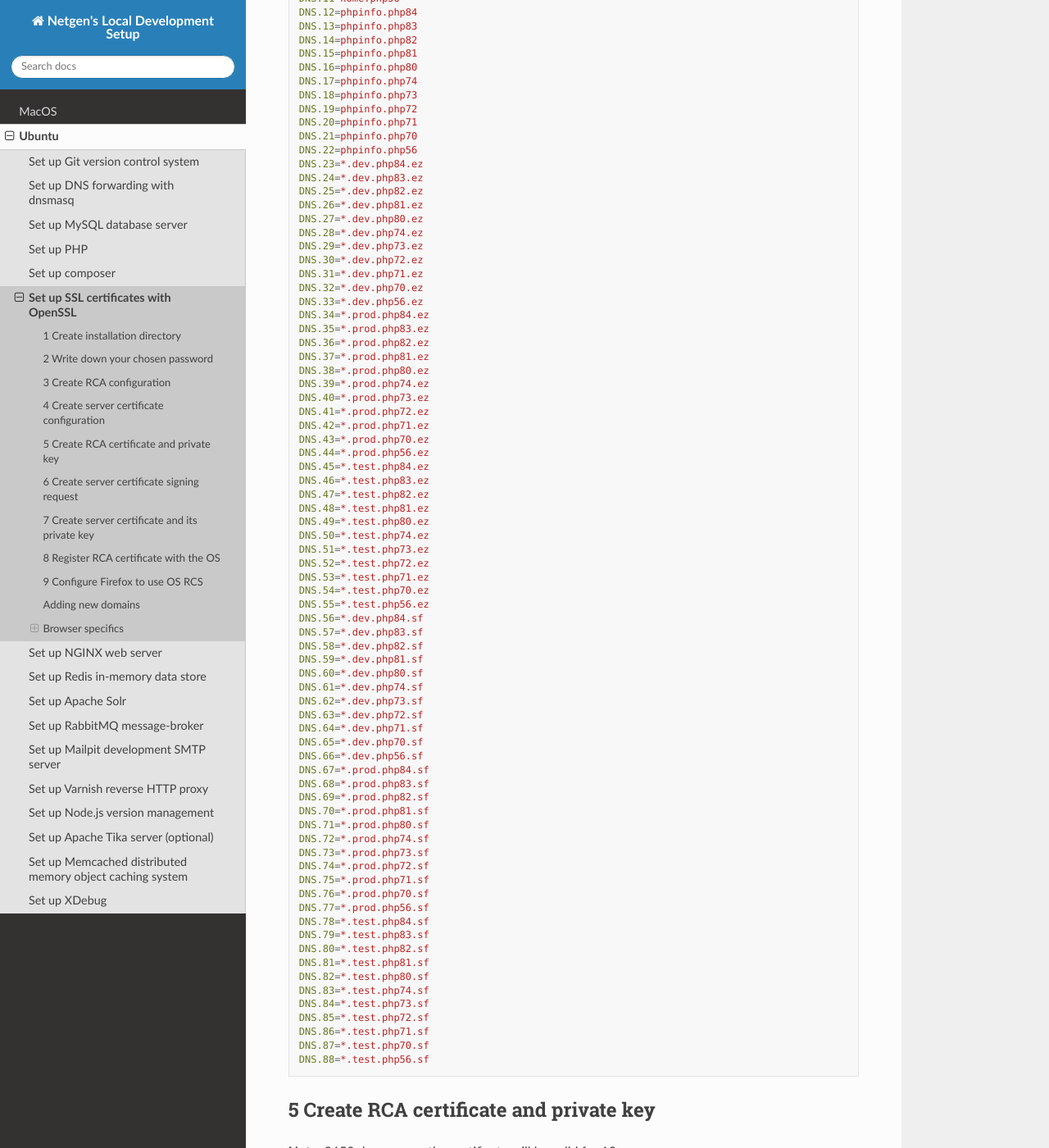
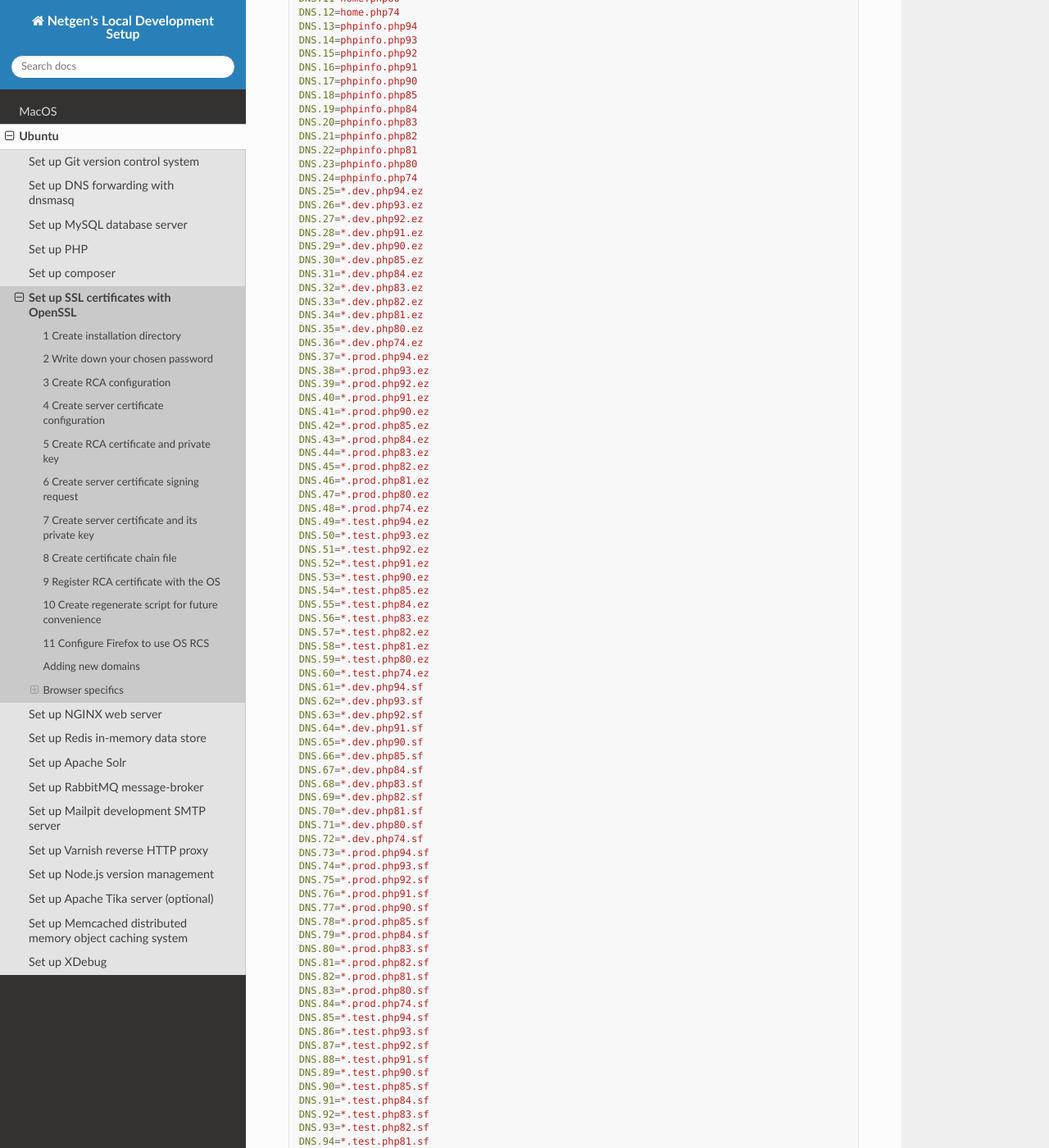
Before and after one commit to netgen/local-development-setup, a Sphinx documentation site: the page built from docs/source/ubuntu/ssl.rst, in a window 1280 px wide and 1400 px high, scrolled down 1592 px. Shown: the whole window at 82% size. Built offline with Sphinx 7.4.7 and the Read the Docs theme 3.1.0, drawn with Linux system fonts in a browser that asks for light colours; formulas are drawn with MathJax 3; some of the changed text lies outside the part shown.

Commit message:
P7A-174: update ALT names, add create certificate chain and regenerate script

```diff
--- a/docs/source/ubuntu/ssl.rst
+++ b/docs/source/ubuntu/ssl.rst
@@ -71,94 +71,102 @@ Create ``~/ssl/server.conf`` file with the following content:
    subjectAltName=@alt_names
 
    [alt_names]
-   DNS.1=home.php84
-   DNS.2=home.php83
-   DNS.3=home.php82
-   DNS.4=home.php81
-   DNS.5=home.php80
-   DNS.6=home.php74
-   DNS.7=home.php73
-   DNS.8=home.php72
-   DNS.9=home.php71
-   DNS.10=home.php70
-   DNS.11=home.php56
-   DNS.12=phpinfo.php84
-   DNS.13=phpinfo.php83
-   DNS.14=phpinfo.php82
-   DNS.15=phpinfo.php81
-   DNS.16=phpinfo.php80
-   DNS.17=phpinfo.php74
-   DNS.18=phpinfo.php73
-   DNS.19=phpinfo.php72
-   DNS.20=phpinfo.php71
-   DNS.21=phpinfo.php70
-   DNS.22=phpinfo.php56
-   DNS.23=*.dev.php84.ez
-   DNS.24=*.dev.php83.ez
-   DNS.25=*.dev.php82.ez
-   DNS.26=*.dev.php81.ez
-   DNS.27=*.dev.php80.ez
-   DNS.28=*.dev.php74.ez
-   DNS.29=*.dev.php73.ez
-   DNS.30=*.dev.php72.ez
-   DNS.31=*.dev.php71.ez
-   DNS.32=*.dev.php70.ez
-   DNS.33=*.dev.php56.ez
-   DNS.34=*.prod.php84.ez
-   DNS.35=*.prod.php83.ez
-   DNS.36=*.prod.php82.ez
-   DNS.37=*.prod.php81.ez
-   DNS.38=*.prod.php80.ez
-   DNS.39=*.prod.php74.ez
-   DNS.40=*.prod.php73.ez
-   DNS.41=*.prod.php72.ez
-   DNS.42=*.prod.php71.ez
-   DNS.43=*.prod.php70.ez
-   DNS.44=*.prod.php56.ez
-   DNS.45=*.test.php84.ez
-   DNS.46=*.test.php83.ez
-   DNS.47=*.test.php82.ez
-   DNS.48=*.test.php81.ez
-   DNS.49=*.test.php80.ez
-   DNS.50=*.test.php74.ez
-   DNS.51=*.test.php73.ez
-   DNS.52=*.test.php72.ez
-   DNS.53=*.test.php71.ez
-   DNS.54=*.test.php70.ez
-   DNS.55=*.test.php56.ez
-   DNS.56=*.dev.php84.sf
-   DNS.57=*.dev.php83.sf
-   DNS.58=*.dev.php82.sf
-   DNS.59=*.dev.php81.sf
-   DNS.60=*.dev.php80.sf
-   DNS.61=*.dev.php74.sf
-   DNS.62=*.dev.php73.sf
-   DNS.63=*.dev.php72.sf
-   DNS.64=*.dev.php71.sf
-   DNS.65=*.dev.php70.sf
-   DNS.66=*.dev.php56.sf
-   DNS.67=*.prod.php84.sf
-   DNS.68=*.prod.php83.sf
-   DNS.69=*.prod.php82.sf
-   DNS.70=*.prod.php81.sf
-   DNS.71=*.prod.php80.sf
-   DNS.72=*.prod.php74.sf
-   DNS.73=*.prod.php73.sf
-   DNS.74=*.prod.php72.sf
-   DNS.75=*.prod.php71.sf
-   DNS.76=*.prod.php70.sf
-   DNS.77=*.prod.php56.sf
-   DNS.78=*.test.php84.sf
-   DNS.79=*.test.php83.sf
-   DNS.80=*.test.php82.sf
-   DNS.81=*.test.php81.sf
-   DNS.82=*.test.php80.sf
-   DNS.83=*.test.php74.sf
-   DNS.84=*.test.php73.sf
-   DNS.85=*.test.php72.sf
-   DNS.86=*.test.php71.sf
-   DNS.87=*.test.php70.sf
-   DNS.88=*.test.php56.sf
+   DNS.1=home.php94
+   DNS.2=home.php93
+   DNS.3=home.php92
+   DNS.4=home.php91
+   DNS.5=home.php90
+   DNS.6=home.php85
+   DNS.7=home.php84
+   DNS.8=home.php83
+   DNS.9=home.php82
+   DNS.10=home.php81
+   DNS.11=home.php80
+   DNS.12=home.php74
+   DNS.13=phpinfo.php94
+   DNS.14=phpinfo.php93
+   DNS.15=phpinfo.php92
+   DNS.16=phpinfo.php91
+   DNS.17=phpinfo.php90
+   DNS.18=phpinfo.php85
+   DNS.19=phpinfo.php84
+   DNS.20=phpinfo.php83
+   DNS.21=phpinfo.php82
+   DNS.22=phpinfo.php81
+   DNS.23=phpinfo.php80
+   DNS.24=phpinfo.php74
+   DNS.25=*.dev.php94.ez
+   DNS.26=*.dev.php93.ez
+   DNS.27=*.dev.php92.ez
+   DNS.28=*.dev.php91.ez
+   DNS.29=*.dev.php90.ez
+   DNS.30=*.dev.php85.ez
+   DNS.31=*.dev.php84.ez
+   DNS.32=*.dev.php83.ez
+   DNS.33=*.dev.php82.ez
+   DNS.34=*.dev.php81.ez
+   DNS.35=*.dev.php80.ez
+   DNS.36=*.dev.php74.ez
+   DNS.37=*.prod.php94.ez
+   DNS.38=*.prod.php93.ez
+   DNS.39=*.prod.php92.ez
+   DNS.40=*.prod.php91.ez
+   DNS.41=*.prod.php90.ez
+   DNS.42=*.prod.php85.ez
+   DNS.43=*.prod.php84.ez
+   DNS.44=*.prod.php83.ez
+   DNS.45=*.prod.php82.ez
+   DNS.46=*.prod.php81.ez
+   DNS.47=*.prod.php80.ez
+   DNS.48=*.prod.php74.ez
+   DNS.49=*.test.php94.ez
+   DNS.50=*.test.php93.ez
+   DNS.51=*.test.php92.ez
+   DNS.52=*.test.php91.ez
+   DNS.53=*.test.php90.ez
+   DNS.54=*.test.php85.ez
+   DNS.55=*.test.php84.ez
+   DNS.56=*.test.php83.ez
+   DNS.57=*.test.php82.ez
+   DNS.58=*.test.php81.ez
+   DNS.59=*.test.php80.ez
+   DNS.60=*.test.php74.ez
+   DNS.61=*.dev.php94.sf
+   DNS.62=*.dev.php93.sf
+   DNS.63=*.dev.php92.sf
+   DNS.64=*.dev.php91.sf
+   DNS.65=*.dev.php90.sf
+   DNS.66=*.dev.php85.sf
+   DNS.67=*.dev.php84.sf
+   DNS.68=*.dev.php83.sf
+   DNS.69=*.dev.php82.sf
+   DNS.70=*.dev.php81.sf
+   DNS.71=*.dev.php80.sf
+   DNS.72=*.dev.php74.sf
+   DNS.73=*.prod.php94.sf
+   DNS.74=*.prod.php93.sf
+   DNS.75=*.prod.php92.sf
+   DNS.76=*.prod.php91.sf
+   DNS.77=*.prod.php90.sf
+   DNS.78=*.prod.php85.sf
+   DNS.79=*.prod.php84.sf
+   DNS.80=*.prod.php83.sf
+   DNS.81=*.prod.php82.sf
+   DNS.82=*.prod.php81.sf
+   DNS.83=*.prod.php80.sf
+   DNS.84=*.prod.php74.sf
+   DNS.85=*.test.php94.sf
+   DNS.86=*.test.php93.sf
+   DNS.87=*.test.php92.sf
+   DNS.88=*.test.php91.sf
+   DNS.89=*.test.php90.sf
+   DNS.90=*.test.php85.sf
+   DNS.91=*.test.php84.sf
+   DNS.92=*.test.php83.sf
+   DNS.93=*.test.php82.sf
+   DNS.94=*.test.php81.sf
+   DNS.95=*.test.php80.sf
+   DNS.96=*.test.php74.sf
 
 5 Create RCA certificate and private key
 ----------------------------------------
@@ -198,7 +206,17 @@ Execute on the command line:
    cd ~/ssl
    sudo openssl x509 -sha256 -req -days 825 -in server.csr -CA root.crt -CAkey root.key -CAcreateserial -out server.crt -extfile server.conf -extensions x509_ext
 
-8 Register RCA certificate with the OS
+8 Create certificate chain file
+-------------------------------
+
+Execute on the command line:
+
+.. code:: console
+
+   cd ~/ssl
+   cat server.crt server.key root.crt > chain.pem
+
+9 Register RCA certificate with the OS
 --------------------------------------
 
 Register the created RCA with Ubuntu RCS by executing on the command
@@ -210,8 +228,46 @@ line:
    sudo cp root.crt /usr/local/share/ca-certificates
    sudo update-ca-certificates
 
-9 Configure Firefox to use OS RCS
----------------------------------
+10 Create regenerate script for future convenience
+--------------------------------------------------
+
+Create ``~/ssl/regenerate.sh`` file with the following content:
+
+.. code:: bash
+
+   #!/usr/bin/env bash
+
+   # edit server.conf
+
+   echo "Creating server certificate signing request..."
+   sudo openssl req -nodes -new -keyout server.key -out server.csr -config server.conf
+   echo -e "Done.\n"
+
+   echo "Creating server certificate and its private key..."
+   sudo openssl x509 -sha256 -req -days 825 -in server.csr -CA root.crt -CAkey root.key -CAcreateserial -out server.crt -extfile server.conf -extensions x509_ext
+   echo -e "Done.\n"
+
+   echo "Creating certificate chain file..."
+   cat server.crt server.key root.crt > chain.pem
+   echo -e "Done.\n"
+
+   echo "Finished."
+
+Make the script executable with:
+
+.. code:: bash
+
+   chmod ug+x ~/ssl/regenerate.sh
+
+When needed, edit ``alt_names`` section in ``~/ssl/server.conf`` and execute the script:
+
+.. code:: bash
+
+   cd ~/ssl
+   ./regenerate.sh
+
+11 Configure Firefox to use OS RCS
+----------------------------------
 
 If you are using Firefox, open ``about:config`` and set
 ``security.enterprise_roots.enabled`` configuration option to ``true``.
```
Also changed, not shown: docs/source/macos/ssl.rst (+146 -91 lines).
